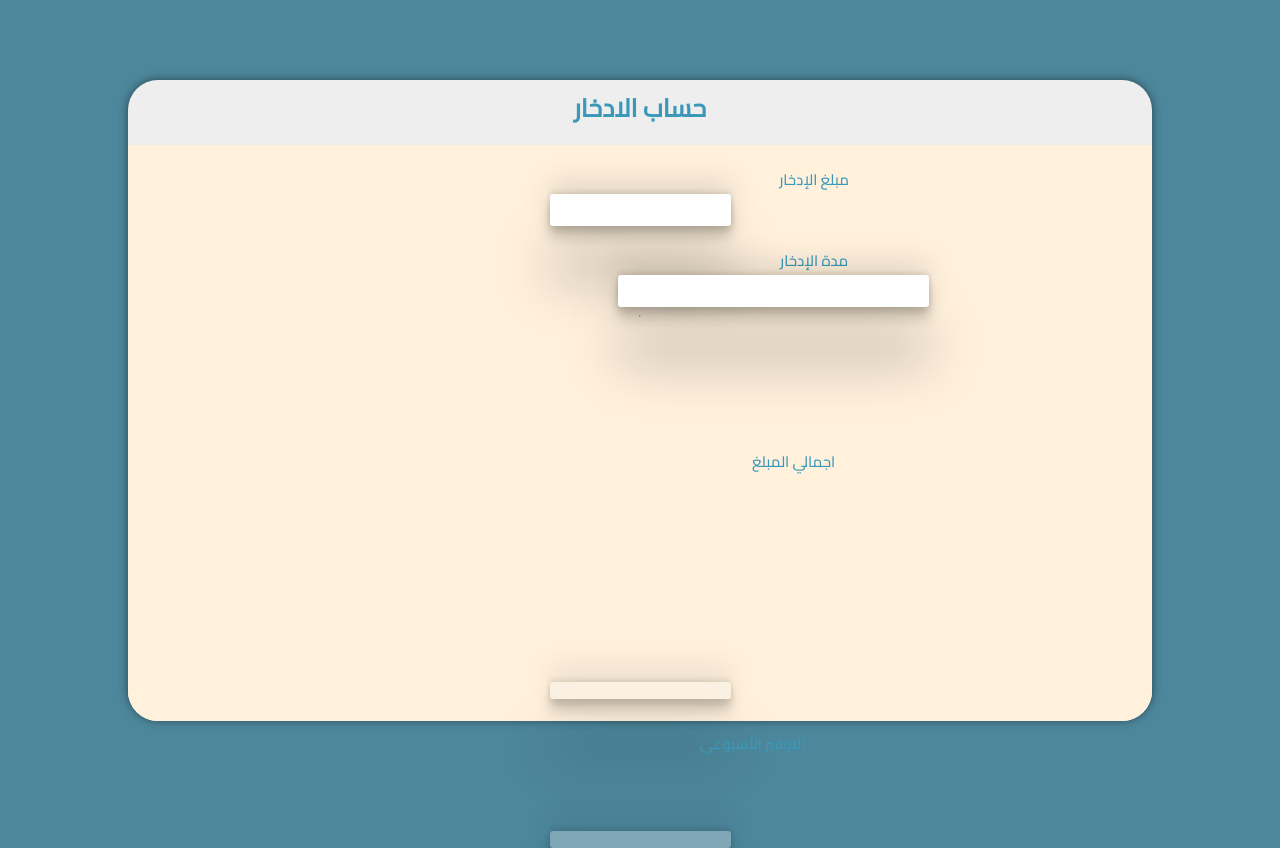
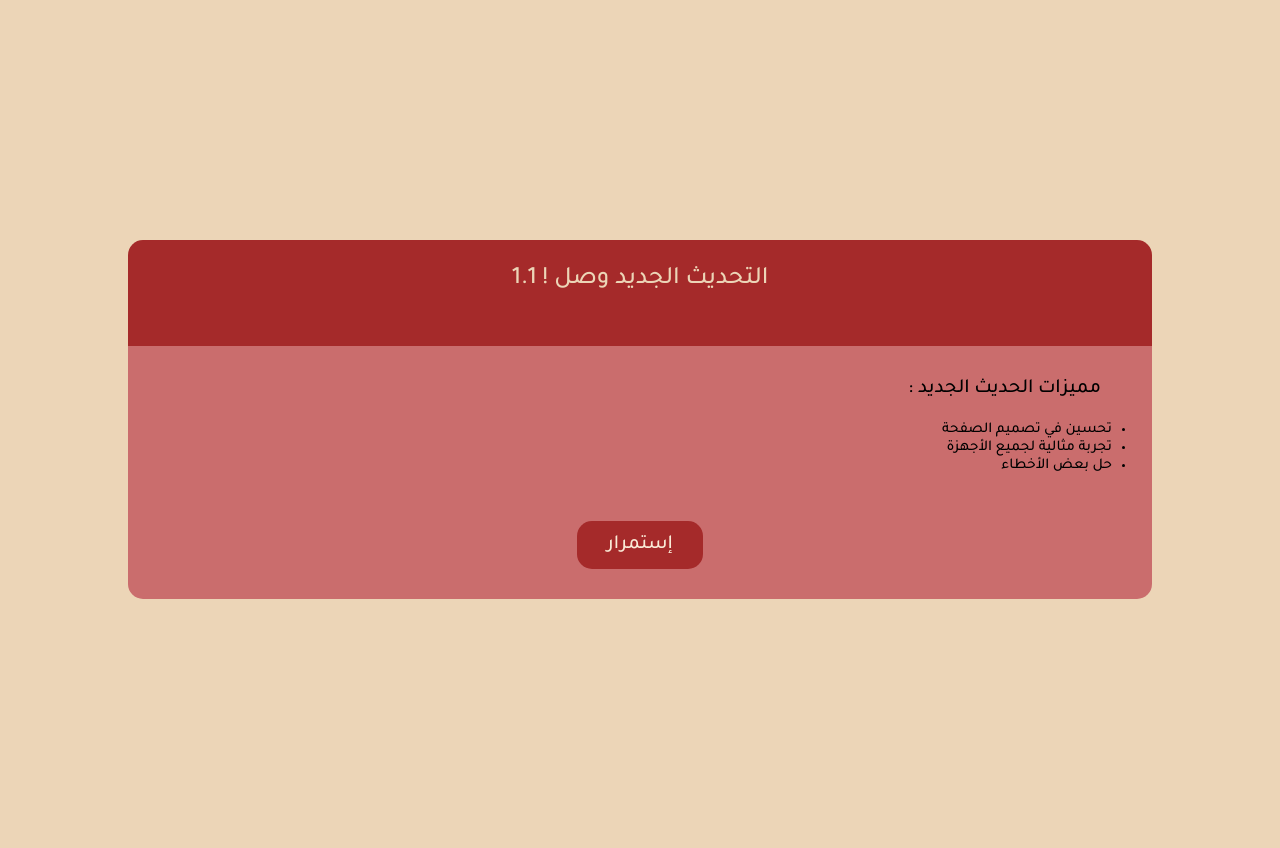
Before and after one commit to Mexitz/7esab-Edi5ar, a plain HTML site: page index.html in a window 1280 px wide. After the commit the page ends 800 px from the top, so only its background shows below. Drawn offline with Linux system fonts and the light colour scheme.

Commit message:
Add files via upload

```diff
--- a/index.html
+++ b/index.html
@@ -2,47 +2,37 @@
 <html lang="en">
 <head>
     <meta charset="UTF-8">
+    <link rel="icon" type="image/x-icon" href="Money.png">
     <meta http-equiv="X-UA-Compatible" content="IE=edge">
     <meta name="viewport" content="width=device-width, initial-scale=1.0">
-    <link rel="icon" type="image/x-icon" href="Money.png">
     <link rel="stylesheet" href="style.css">
     <link rel="preconnect" href="https://fonts.googleapis.com">
     <link rel="preconnect" href="https://fonts.gstatic.com" crossorigin>
-    <link href="https://fonts.googleapis.com/css2?family=Cairo:wght@500&display=swap" rel="stylesheet">
-    <title>حساب الإدخار</title>
+    <link href="https://fonts.googleapis.com/css2?family=Cairo:wght@600&family=Tajawal:wght@500&display=swap" rel="stylesheet">
+
+    <title>حاسبة الإدخار</title>
 </head>
-<body class = "MainB">
+<body class ="Body2">
 
-    <div id = "Dv1">
+    <div id ="MainD2" class ="fade-in">
+        <p id = "MainT2">التحديث الجديد وصل ! 1.1</p>
 
-        <h1 id = Mtitle>حساب الادخار</h1>
-        <div id = Dv2>
+        <div id = SubSD1>
 
-            <div id = "subD1">
+            <p id = "info">: مميزات الحديث الجديد</p>
 
-                    <label id = "T1">مبلغ الإدخار</label>
-                    <input type="number" name="name" id="Input1">
-
-                    <label id = "T2">مدة الإدخار</label>
-                    <input type="text" name="name" id="Input2">
-
-                    <hr id = "Br">
-            </div>
-
-            <div id = "subD2">
-
-                <label id = "T3">اجمالي المبلغ</label>
-                <input type="text" name="name" id="Input3" disabled>
-
-                <label id = "T4"> التوفير الأسبوعي</label>
-                <input type="text" name="name" id="Input4" disabled>
+            <ul>
+                <li>تحسين في تصميم الصفحة</li>
+                <li>تجربة مثالية لجميع الأجهزة</li>
+                <li>حل بعض الأخطاء</li>
+              </ul>
+              <div id = "DivforButtononly">
+                <a href="index1.html" id = "Button1">إستمرار</a>
+              </div>
+        </div>
 
 
-            </div>
-        </div>
 
     </div>
-
-    <script src="Script.js"></script>
 </body>
 </html>
--- a/style.css
+++ b/style.css
@@ -1,151 +1,239 @@
-.MainB {
+.Body1 {
+    background-color: rgb(236, 213, 183);
 
-    background-color: rgb(77, 135, 156);
 }
+#MainT {
+    text-align: center;
+    font-size: 35px;
+    font-family: 'Tajawal', sans-serif;
+    color: brown;
 
-#Dv1 {
-        display: block; /* show the div */
-        width: 80%; /* set the width */
-        height: 80%; /* set the height */
-        position: absolute; /* set the position to absolute */
-        top: 50%; /* move the div down by 50% of its parent container */
-        left: 50%; /* move the div right by 50% of its parent container */
-        transform: translate(-50%, -50%); /* center the div horizontally and vertically */
-        background-color: rgb(238, 238, 238); /* add a background color for visibility */
-        border-radius: 30px;
-        transform: translate(-50%, -50%);
-        box-shadow: 0 0 10px 0 rgba(0,0,0,0.5);
-        display: flex;
-        flex-direction: column;
-        align-items: center;
+}
+#MainD {
+
+
+    width: 100%;
+    height: 85%;
+    position: absolute;
+    top: 15%;
+    left: 0;
+    display: grid;
+    grid-template-columns: 1fr 4fr 1fr;
+    grid-template-rows: 2fr 4fr;
+
+
+}
+#SubD1 {
+    grid-column: 2/3;
+    grid-row: 1/2;
+    background-color: rgb(172, 57, 57);
+    text-align: right;
+    font-size: 25px;
+    font-family: 'Tajawal', sans-serif;
+    color: brown;
+    border-radius: 14px;
+    padding-right: 30px;
+    box-shadow: rgba(0, 0, 0, 0.3) 0px 19px 38px, rgba(0, 0, 0, 0.22) 0px 15px 12px;
+
+}
+#SubD1T1 {
+    font-size: 15px;
+    font-family: 'Tajawal', sans-serif;
+    color: rgb(236, 213, 183);
+    margin-top: 12%;
+}
+#SubD1I1 {
+
+    position: relative;
+    bottom: 7%;
+    border-radius: 12px;
+    width: 80%;
+    height: 30px;
+    background-color: rgb(202, 109, 109);
+    border-style: none;
+
+}
+#SubD1T2 {
+    font-size: 15px;
+    font-family: 'Tajawal', sans-serif;
+    color: rgb(236, 213, 183);
+    position: relative;
+    bottom: 7%;
+
+}
+#SubD1I2 {
+    position: relative;
+    bottom: 13%;
+    border-radius: 12px;
+    width: 50%;
+    height: 30px;
+    background-color: rgb(202, 109, 109) ;
+    border-style: none;
 
 }
 
-#Dv2 {
+#SubD2 {
+    grid-column: 2/3;
+    grid-row: 2/3;
+    margin-top: 15%;
+    height: 50%;
+    background-color: rgb(172, 57, 57);
+    text-align: right;
+    font-size: 25px;
+    font-family: 'Tajawal', sans-serif;
+    color: brown;
+    border-radius: 14px;
+    padding-right: 30px;
+    box-shadow: rgba(0, 0, 0, 0.3) 0px 19px 38px, rgba(0, 0, 0, 0.22) 0px 15px 12px;
+}
 
-        display: block; /* show the div */
-        width: 100%; /* set the width */
-        height: 90%; /* set the height */
-        position: absolute; /* set the position to absolute */
-        top: 55.1%; /* move the div down by 50% of its parent container */
-        left: 50%; /* move the div right by 50% of its parent container */
-        transform: translate(-50%, -50%); /* center the div horizontally and vertically */
-        background-color: rgb(255,243,232); /* add a background color for visibility */
-        transform: translate(-50%, -50%);
-        border-radius: 0px 0px 30px 30px;
+#SubD2T1 {
+
+    font-size: 15px;
+    font-family: 'Tajawal', sans-serif;
+    color: rgb(236, 213, 183);
+    margin-top: 12%;
+}
+
+#SubD2I1 {
+
+        position: relative;
+        bottom: 7%;
+        border-radius: 12px;
+        width: 80%;
+        height: 30px;
+        background-color: rgb(202, 109, 109);
+        border-style: none;
 
 }
-#Mtitle {
-    font-family: 'Cairo', sans-serif;
+
+#SubD2T2 {
+    font-size: 15px;
+    font-family: 'Tajawal', sans-serif;
+    color: rgb(236, 213, 183);
+    position: relative;
+    bottom: 7%;
+
+}
+#SubD2I2 {
+    position: relative;
+    bottom: 13%;
+    border-radius: 12px;
+    width: 50%;
+    height: 30px;
+    background-color: rgb(202, 109, 109) ;
+    border-style: none;
+}
+
+.Body2 {
+    background-color: rgb(236, 213, 183);
+}
+
+#MainD2 {
+    width: 80%;
+    height: 30%;
+    position: absolute;
+    top: 30%;
+    left: 10%;
+    background-color: brown;
+    border-radius: 15px;
+
+}
+#MainT2 {
+    text-align: center;
     font-size: 25px;
-    color: rgb(0, 0, 0);
-    text-align: center;
+    font-family: 'Tajawal', sans-serif;
+    color: rgb(236, 213, 183);
     position: relative;
-    top: -2%;
-    color: rgb(58, 152, 185);
+    top: 0%;
+}
+
+#SubSD1 {
+    background-color: rgb(202, 109, 109);
+    width: 100%;
+    height: 75%;
+    border-radius: 0px 0px 15px 15px;
+    position: relative;
+    top: 0%;
+
+}
+#info {
+    padding-top: 3%;
+    margin-right: 5%;
+    text-align: right;
+    font-size: 20px;
+    font-family: 'Tajawal', sans-serif;
+    color: black;
+    position: relative;
+    top: 0%;
+    margin-top: 5%;
+}
+
+ul {
+    direction: rtl;
+  }
+li {
+  list-style-type: disc;
+  color:black;
+  text-align: right;
+  font-family: 'Tajawal', sans-serif;
+    font-size: 15px;
+}
+
+#DivforButtononly{
+    background-color: rgb(202, 109, 109) ;
+    width: 100%;
+    height: 60%;
+    border-radius: 0px 0px 15px 15px;
+    display: flex;
+    justify-content: center;
+    align-items: center;
+}
+#Button1 {
+    padding-top: 12px;
+    padding-bottom: 12px;
+    padding-left: 30px;
+    padding-right: 30px;
+    border-radius: 15px;
+    background-color: brown;
+    font-family: 'Tajawal', sans-serif;
+    font-size: 20px;
+    color: antiquewhite;
+    text-decoration: none;
+
+
 }
 
 
-#subD1 {
-
-    width: 100%;
-    height: 35%;
-    background-color: rgb(255, 241, 220);
-    display: flex;
-    flex-direction: column;
-    align-items: center;
+.fade-in {
+    animation: fadeIn ease 2    s;
+    -webkit-animation: fadeIn ease 2s;
+    -moz-animation: fadeIn ease 2s;
+    -o-animation: fadeIn ease 2s;
+    -ms-animation: fadeIn ease 2s;
   }
 
-
-#subD2 {
-    width: 100%;
-    height: 65%;
-    background-color: rgb(255, 241, 220);
-    border-radius: 0px 0px 30px 30px;
-    display: flex;
-    flex-direction: column;
-    align-items: center;
+  @keyframes fadeIn {
+    0% { opacity:0; }
+    100% { opacity:1; }
   }
 
-    #T1 {
-        font-family: 'Cairo', sans-serif;
-        font-size: 15px;
-        color: rgb(58, 152, 185);
-        text-align: center;
-        position: relative;
-        top: 10%;
-        left: 17%;
+  @-moz-keyframes fadeIn {
+    0% { opacity:0; }
+    100% { opacity:1; }
   }
 
-    #Input1 {
-        margin-top: 20px; /* add some margin between the inputs */
-        border: none;
-        box-shadow: rgba(0, 0, 0, 0.25) 0px 54px 55px, rgba(0, 0, 0, 0.12) 0px -12px 30px, rgba(0, 0, 0, 0.12) 0px 4px 6px, rgba(0, 0, 0, 0.17) 0px 12px 13px, rgba(0, 0, 0, 0.09) 0px -3px 5px;
-        border-radius: 3px;
-        height: 15%;
+  @-webkit-keyframes fadeIn {
+    0% { opacity:0; }
+    100% { opacity:1; }
   }
 
-    #T2 {
-        font-family: 'Cairo', sans-serif;
-        font-size: 15px;
-        color: rgb(58, 152, 185);
-        text-align: center;
-        position: relative;
-        top: 10%;
-        left: 17%;
+  @-o-keyframes fadeIn {
+    0% { opacity:0; }
+    100% { opacity:1; }
   }
 
-    #Input2 {
-
-
-        position: relative;
-        margin-top: 20px; /* add some margin between the inputs */
-        border: none;
-        box-shadow: rgba(0, 0, 0, 0.25) 0px 54px 55px, rgba(0, 0, 0, 0.12) 0px -12px 30px, rgba(0, 0, 0, 0.12) 0px 4px 6px, rgba(0, 0, 0, 0.17) 0px 12px 13px, rgba(0, 0, 0, 0.09) 0px -3px 5px;
-        border-radius: 3px;
-        width: 30%;
-        height: 15%;
-        left: 13%;
+  @-ms-keyframes fadeIn {
+    0% { opacity:0; }
+    100% { opacity:1; }
   }
-
-    #T3 {
-        font-family: 'Cairo', sans-serif;
-        font-size: 15px;
-        color: rgb(58, 152, 185);
-        text-align: center;
-        position: relative;
-        top: 27%;
-        left: 15%;
-    }
-
-    #Input3 {
-        margin-top: 30%;
-        border: none;
-        box-shadow: rgba(0, 0, 0, 0.25) 0px 54px 55px, rgba(0, 0, 0, 0.12) 0px -12px 30px, rgba(0, 0, 0, 0.12) 0px 4px 6px, rgba(0, 0, 0, 0.17) 0px 12px 13px, rgba(0, 0, 0, 0.09) 0px -3px 5px;
-        border-radius: 3px;
-        height: 10%;
-
-    }
-
-    #T4 {
-        font-family: 'Cairo', sans-serif;
-        font-size: 15px;
-        color: rgb(58, 152, 185);
-        text-align: center;
-        position: relative;
-        top: 8%;
-        left: 11%;
-    }
-
-    #Input4 {
-        margin-top: 10%;
-        border: none;
-        box-shadow: rgba(0, 0, 0, 0.25) 0px 54px 55px, rgba(0, 0, 0, 0.12) 0px -12px 30px, rgba(0, 0, 0, 0.12) 0px 4px 6px, rgba(0, 0, 0, 0.17) 0px 12px 13px, rgba(0, 0, 0, 0.09) 0px -3px 5px;
-        border-radius: 3px;
-        height: 10%;
-
-    }
-
-#Lp {
-
-}
```
Also changed, not shown: index1.html (added, +45 -0 lines), script.js (added, +17 -0 lines). Lines whose indentation alone changed are shown as unchanged.
